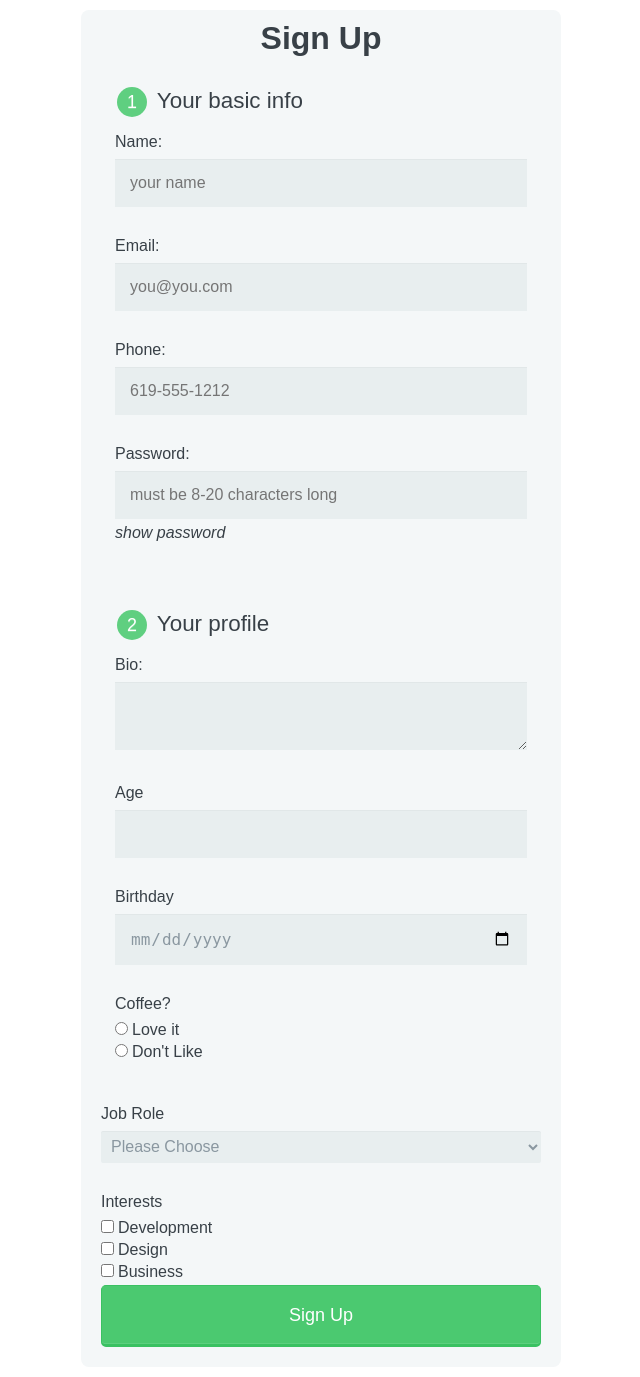
After one commit to zenxha/sushi, a Flask app: page /loginv2 in a window 1280 px wide. The commit adds this page. Shown: the whole page, without its empty margins (319-959 px from the left). Run offline with Flask 2, Linux system fonts and the light colour scheme.

Commit message:
login v2, change to upload review later

```diff
--- a/templates/homesite/base2.html
+++ b/templates/homesite/base2.html
@@ -4,10 +4,11 @@
 		<h1 class="logo"><a href="/">Sushi</a></h1>
 		<ul>
 			<li><a href="/">Home</a></li>
-			<li><a href="/project">Projects</a></li>
+			<li><a href="{{url_for("project")}}">Projects</a></li>
 			<li><a href="/upload">Upload</a></li>
 			<li><a href="/login">Login</a></li>
 			<li><a href="/logout">Logout</a></li>
+			<li><a href="{{url_for("loginv2")}}">LoginV2</a></li>
 		</ul>
 	</nav>
 	{% block title %} {% endblock %}
--- /dev/null
+++ b/templates/homesite/loginv2.html
@@ -0,0 +1,338 @@
+<!DOCTYPE html>
+<html>
+<head>
+    <!-- https://codepen.io/asimanov/pen/dPrwqr?editors=0010 -->
+    <meta charset="utf-8">
+    <meta name="viewport" content="width=device-width, initial-scale=1.0">
+	<title>I Know Forms</title>
+<style type="text/css">
+*,
+*:before,
+*:after {
+  -moz-box-sizing: border-box;
+  -webkit-box-sizing: border-box;
+  box-sizing: border-box;
+}
+
+body {
+  font-family: 'Nunito', sans-serif;
+  color: #384047;
+}
+
+form {
+  max-width: 300px;
+  margin: 10px auto;
+  padding: 10px 20px;
+  background: #f4f7f8;
+  border-radius: 8px;
+}
+
+h1 {
+  margin: 0 0 30px 0;
+  text-align: center;
+}
+
+input[type="text"],
+input[type="password"],
+input[type="date"],
+input[type="datetime"],
+input[type="email"],
+input[type="number"],
+input[type="search"],
+input[type="tel"],
+input[type="time"],
+input[type="url"],
+textarea,
+select {
+  background: rgba(255, 255, 255, 0.1);
+  border: none;
+  font-size: 16px;
+  height: auto;
+  margin: 0;
+  outline: 0;
+  padding: 15px;
+  width: 100%;
+  background-color: #e8eeef;
+  color: #8a97a0;
+  box-shadow: 0 1px 0 rgba(0, 0, 0, 0.03) inset;
+  margin-bottom: 30px;
+}
+
+input[type="radio"],
+input[type="checkbox"] {
+  margin: 0 4px 8px 0;
+}
+
+select {
+  padding: 6px;
+  height: 32px;
+  border-radius: 2px;
+}
+
+button {
+  padding: 19px 39px 18px 39px;
+  color: #FFF;
+  background-color: #4bc970;
+  font-size: 18px;
+  text-align: center;
+  font-style: normal;
+  border-radius: 5px;
+  width: 100%;
+  border: 1px solid #3ac162;
+  border-width: 1px 1px 3px;
+  box-shadow: 0 -1px 0 rgba(255, 255, 255, 0.1) inset;
+  margin-bottom: 10px;
+}
+
+fieldset {
+  margin-bottom: 30px;
+  border: none;
+}
+
+legend {
+  font-size: 1.4em;
+  margin-bottom: 10px;
+}
+
+label {
+  display: block;
+  margin-bottom: 8px;
+}
+
+label.light {
+  font-weight: 300;
+  display: inline;
+}
+
+#password{
+    margin-bottom: 5px;
+}
+p.show{
+    margin: 0 auto 1.8em;
+    font-style: italic;
+    cursor: pointer;
+
+}
+
+.number {
+  background-color: #5fcf80;
+  color: #fff;
+  height: 30px;
+  width: 30px;
+  display: inline-block;
+  font-size: 0.8em;
+  margin-right: 4px;
+  line-height: 30px;
+  text-align: center;
+  text-shadow: 0 1px 0 rgba(255, 255, 255, 0.2);
+  border-radius: 100%;
+}
+
+@media screen and (min-width: 480px) {
+  form {
+    max-width: 480px;
+  }
+}
+
+</style>
+</head>
+<body>
+ <!--
+  using get method so that the students can see the data being submitted by the form when successful.
+  using JS to add novalidate into the form attribute so that we can use HTML5 validation as a fallback if someone is not allowing JS on their page.
+ -->
+
+<form action="#" method="post" id="sign-up">
+  <h1>Sign Up</h1>
+  <fieldset>
+    <!-- made these fields required -->
+    <legend><span class="number">1</span> Your basic info</legend>
+    <label for="name">Name:</label>
+    <input type="text" id="name" name="user_name" required placeholder="your name" autofocus>
+    <label for="mail">Email:</label>
+    <input type="email" id="email" name="user_email" placeholder="you@you.com" required>
+
+    <label for="phone">Phone:</label>
+    <!-- this is an example of the pattern attribute:  pattern="[0-9]{3}-[0-9]{3}-[0-9]{4}" this could be used to force the user to use the proper format -->
+    <input type="tel" id="phone" name="phone" placeholder="619-555-1212">
+    <!-- same for minlength and maxlength: minlength="8" maxlength="20" we're using JS to do this.-->
+    <label for="password">Password:</label>
+    <input type="password" id="password" name="user_password" placeholder="must be 8-20 characters long" >
+    <p class="show">show password</p>
+    <div class="error">
+        <!-- if the user does not fill out the required elements or has something wrong we can tell the user with this information.-->
+    </div>
+  </fieldset>
+
+  <fieldset>
+    <legend><span class="number">2</span> Your profile</legend>
+    <label for="bio">Bio:</label>
+    <textarea id="bio" name="user_bio"></textarea>
+
+    <label for="age">Age</label>
+    <input type="number" name="age" id="age" min="1" max="150" step="1">
+
+    <label for="date">Birthday</label>
+    <input type="date" name="date" id="date">
+
+    <label>Coffee?</label>
+    <input type="radio" id="love" value="love" name="coffee"><label for="love" class="light">Love it</label><br/>
+    <input type="radio" id="dislike" value="dislike" name="coffee"><label for="dislike" class="light">Don't Like</label>
+  </fieldset>
+
+  <label for="job">Job Role</label>
+  <select id="job" name="user_job" required>
+            <option>Please Choose</option>
+            <optgroup label="Web">
+                <option value="frontend_developer">Front-End Developer</option>
+                <option value="php_developer">PHP Developer</option>
+                <option value="python_developer">Python Developer</option>
+                <option value="rails_developer">Rails Developer</option>
+                <option value="web_designer">Web Designer</option>
+                <option value="wordpress_developer">Wordpress Developer</option>
+            </optgroup>
+            <optgroup label="Mobile">
+                <option value="android_developer">Android Developer</option>
+                <option value="ios_developer">iOS Developer</option>
+                <option value="mobile_designer">Mobile Designer</option>
+            </optgroup>
+            <optgroup label="Business">
+                <option value="business_owner">Business Owner</option>
+                <option value="freelancer">Freelancer</option>
+            </optgroup>
+    </select>
+
+  <label>Interests</label>
+  <input type="checkbox" id="development" value="interest_development" name="user_interest"><label class="light" for="development">Development</label><br>
+  <input type="checkbox" id="design" value="interest_design" name="user_interest"><label class="light" for="design">Design</label><br>
+  <input type="checkbox" id="business" value="interest_business" name="user_interest"><label class="light" for="business">Business</label>
+
+  <button type="submit">Sign Up</button>
+
+</form>
+
+<script type="text/javascript">
+    'use strict'; //ensures we are using the most modern JS interpreter available to the browser. And keeps us on our toes for best practices.
+
+//variables at the top ensure the whole program has access to them.
+    const pass = document.querySelector('#password');
+    const show = document.querySelector('p.show');
+    const form = document.querySelector('#sign-up');
+    const errorDiv = document.querySelector('.error');
+    const phone = document.querySelector('#phone');
+    const name = document.querySelector('#name');
+    const email = document.querySelector('#email');
+    form.setAttribute('novalidate', 'novalidate');
+
+
+/* #1 problem for people is passwords. Sometimes they fatfinger their phone or keyboard and mis-type their password and cannot get into their account. This functionality lets them see what they typed. Passwords are just obsured, not encrypted and not more secure than a regular text box. Good practice is to store them with a hash in a db */
+    //event listener for a password viewing toggle.
+    show.addEventListener('click', function(){
+        //the keyword: this is the item that was clicked. this can be used in other context and can be tricky. Use with care.
+
+        let text = this.textContent; //gets the current text value of the show element
+         //compares the value of the text
+        if(text === 'show password'){
+            this.textContent = 'hide password'; //sets the value of the text
+            pass.setAttribute('type', 'text'); //sets the type of input the password input box is.
+        }else{
+            this.textContent = 'show password';
+            pass.setAttribute('type', 'password');
+        }
+
+    })
+
+    //form validation:
+    //this event listener is attached to the form and listens for the submit event
+    form.addEventListener('submit', function(event){
+        //the event parameter/variable works like a local variable to capture the event object, which has lots of information about the event that occured. By having access to the event obect we can access its properties and methods.
+            let errors = []; //this is an empty array. it is here to store any error messages we need to output to the page to let the user know he needs to fix.
+            let nameVal = name.value.trim();
+            let emailVal = email.value.trim();
+            let phoneVal = phone.value.trim();
+            let passVal = password.value.trim(); //trim clears whitespace on both sides of entry. " password " becomes "password"
+            //once these have been trimmed reinsert these values into the value attribute:
+            name.value = nameVal;
+            email.value = emailVal;
+            pass.value = passVal;
+            phone.value = phoneVal;
+
+            //cannot place a required attribute on these, so I need to check to see if at least one is checked.
+            let radioButtons = document.querySelectorAll('[type="radio"]'); //all the radio buttons
+            let checkboxes = document.querySelectorAll('[type="checkbox"]'); //all the checkboxes
+
+            if(nameVal === '' || nameVal == null){
+                errors.push('Name is required')
+            }
+
+            if(emailVal === '' || emailVal == null){
+                errors.push('email is required')
+            }else{
+                //we know we have a value... let's check to see if it is a good one.
+                let atPos = emailVal.indexOf('@');
+                let dotPos = emailVal.lastIndexOf('.');
+                //check to see if that value is valid
+                if(atPos < 1 || (dotPos - atPos < 2)){
+                    errors.push('Please enter a proper email address.')
+                }
+            }
+
+            if(phoneVal === '' || phoneVal == null){
+                //nothing was entered into the name field.
+                errors.push('Phone is required. ')
+            }else if(phoneVal.length < 10 ){
+                //less than 10, incomplete
+                errors.push('Your phone number seems incomplete. Please check.'); //push is a method to add items to an array.
+            }else if(phoneVal.length > 12){
+                errors.push('Your phone number seems too long. Please check.')
+            }
+
+            if(passVal === '' || passVal == null){
+                //nothing was entered into the name field.
+                errors.push('Password is required. ');
+            }else if(passVal.length < 8 || passVal.length > 20){
+                errors.push('password must be between 8 and 20 characters long.')
+            }
+
+            if(! isChecked(radioButtons)){
+                console.log('false');
+                errors.push('you need to select if you like coffee or not')
+            }
+
+            if(! isChecked(checkboxes)){
+                console.log('false');
+                errors.push('you need to select an interest');
+            }
+
+            if(errors.length > 0){
+                //this means we have at least one error message. So we need to prevent the form from submitting.
+                event.preventDefault(); //this is a method that prevents the event's typical behavior. So in this case we are preventing the page from submitting like it normally would.
+                //now we want to let the user know that they need to fill out stuff before they resubmit.
+                //populate the errorDiv with the content we want:
+                errorDiv.innerHTML = errors.join('<br>');
+
+            }
+
+    })
+
+/*
+    function to check if an item within a set of elements have a checked property
+    @parm: set - an array or array like set of elements
+    @return - true or false based on if at least one set of elements has the checked property.
+
+*/
+
+    function isChecked(set){
+        let check = false;
+        for(var i = 0; i < set.length; i++){
+            if(set[i].checked === true && check === false){
+                check = true;
+                break;
+            }
+        }
+        return check;
+    }
+
+</script>
+</body>
+</html>
--- a/views.py
+++ b/views.py
@@ -1,9 +1,10 @@
 """Views in MVC has responsibility for establishing routes and redering HTML"""
-from flask import Flask, render_template, request, redirect, url_for, session, flash
+import json
+import random
+
+from flask import render_template, request, redirect, url_for, session, flash
+
 from __init__ import app
-from models.python import python_hello
-import random, json, os, requests
-import subprocess
 
 backgrounds = ["https://cdn.discordapp.com/attachments/784178874303905792/784179064378359858/Gluten-free-sushi-rolls-header.png", "https://cdn.discordapp.com/attachments/784178874303905792/784179363100098560/wp6901896.png", "https://cdn.discordapp.com/attachments/784178874303905792/784179072531824650/onmyouji-anime-girls-anime-fan-art-brunette-hd-wallpaper-preview.png", "https://www.teahub.io/photos/full/193-1933361_laptop-aesthetic-wallpapers-anime.jpg"]
 
@@ -61,6 +62,9 @@ def login():
             flash("Already Logged In!")
             return redirect(url_for("user"))
         return render_template("homesite/login.html", background=background)
+@app.route('/loginv2')
+def loginv2():
+    return render_template("homesite/loginv2.html")
 @app.route('/signup')
 @app.route('/user')
 def user():
--- a/wsgi.py
+++ b/wsgi.py
@@ -4,4 +4,4 @@ from views import app
 
 if __name__ == "__main__":
     # runs the application on the repl development server
-    app.run(debug=False,host='192.168.1.85',port='5000')
+    app.run(debug=False,host='127.0.0.1',port='5000')
```
